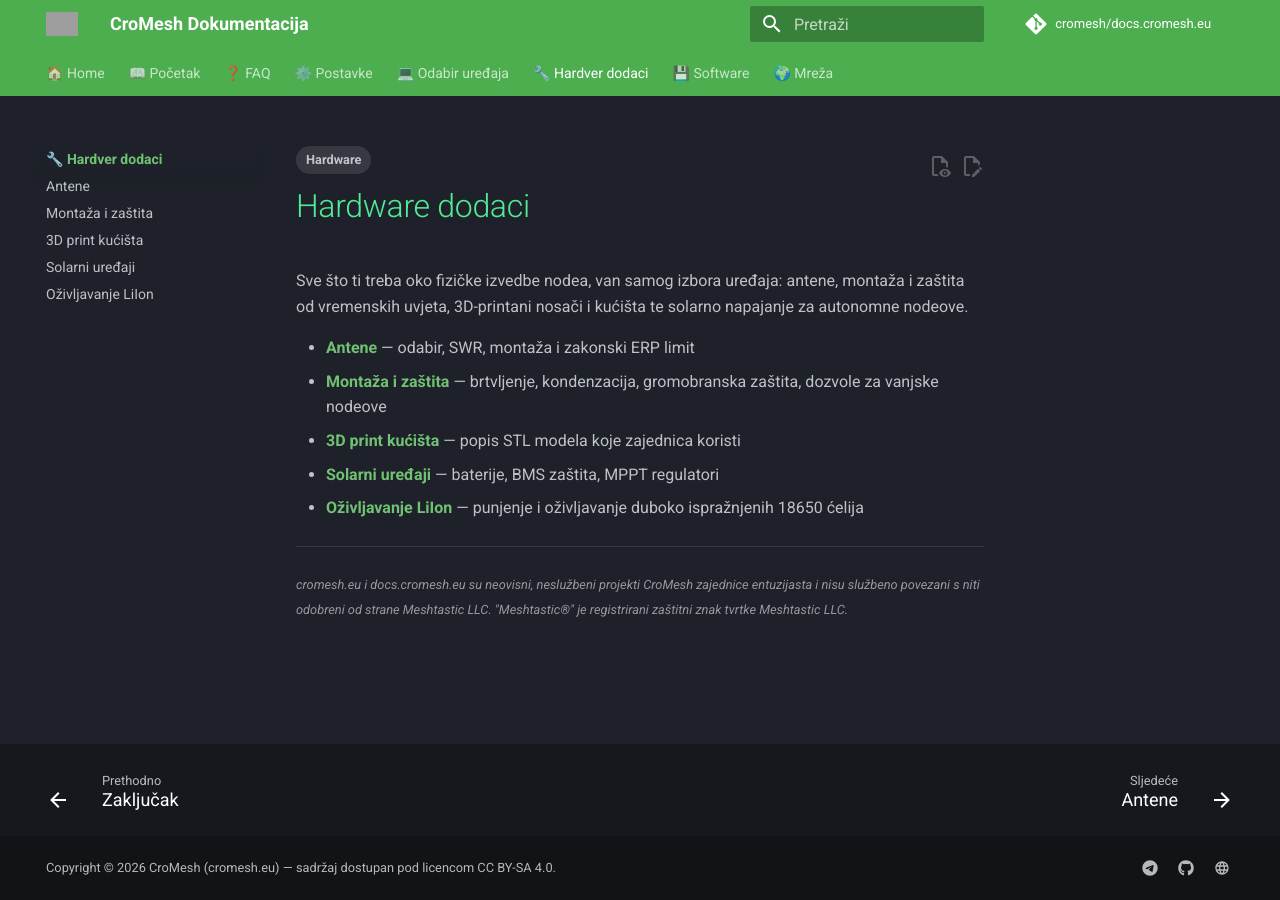
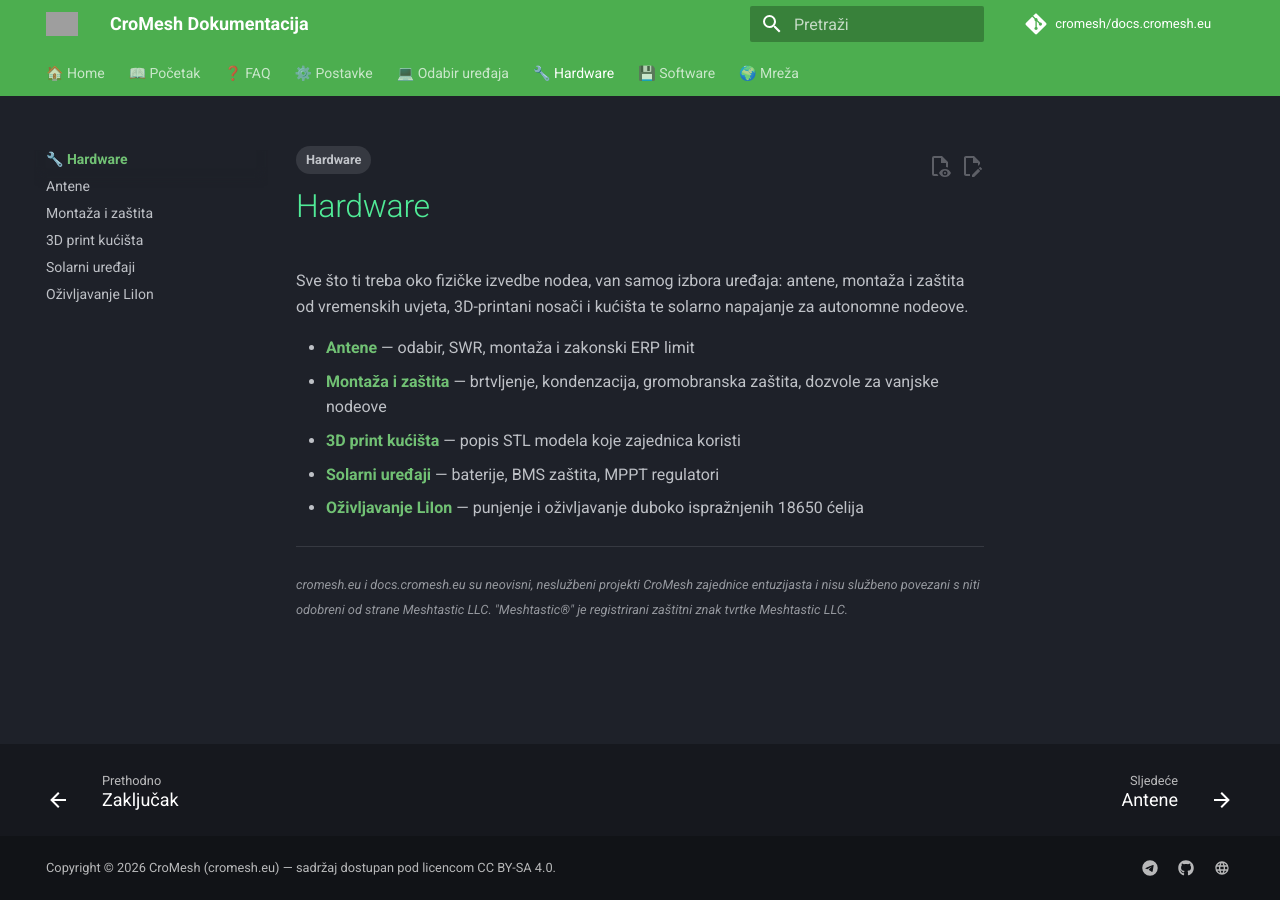
Before and after one commit to cromesh/docs.cromesh.eu, an MkDocs documentation site: the page built from docs/hardver/index.md, in a window 1280 px wide. Built offline with MkDocs 1.6.1 and Material for MkDocs 9.7.7, drawn with Linux system fonts in a browser that asks for light colours; comment, search, counter and statistics services are not loaded; grey boxes are pictures that could not be loaded.

Commit message:
v3.2.2: proofing pass, README cleanup + version tree, Hardver dodaci -> Hardware nav rename

```diff
--- a/docs/hardver/index.md
+++ b/docs/hardver/index.md
@@ -1,11 +1,11 @@
 ---
-title: Hardware dodaci
+title: Hardware
 description: Antene, montaža i zaštita, 3D print kućišta i solarni uređaji za Meshtastic nodeove.
 tags:
   - Hardware
 ---
 
-# <font color="#50EB97">Hardware dodaci</font>
+# <font color="#50EB97">Hardware</font>
 
 Sve što ti treba oko fizičke izvedbe nodea, van samog izbora uređaja: antene, montaža
 i zaštita od vremenskih uvjeta, 3D-printani nosači i kućišta te solarno napajanje za
--- a/mkdocs.yml
+++ b/mkdocs.yml
@@ -28,8 +28,8 @@ nav:
     - NRF52: odabir-uredaja/nrf52.md
     - RP2040: odabir-uredaja/rp2040.md
     - Zaključak: odabir-uredaja/zakljucak.md
-  - 🔧 Hardver dodaci:
-    - Hardver dodaci: hardver/index.md
+  - 🔧 Hardware:
+    - Hardware: hardver/index.md
     - Antene: antene/index.md
     - Montaža i zaštita: hardver/montaza-i-zastita.md
     - 3D print kućišta: hardver/3d-print.md
```
